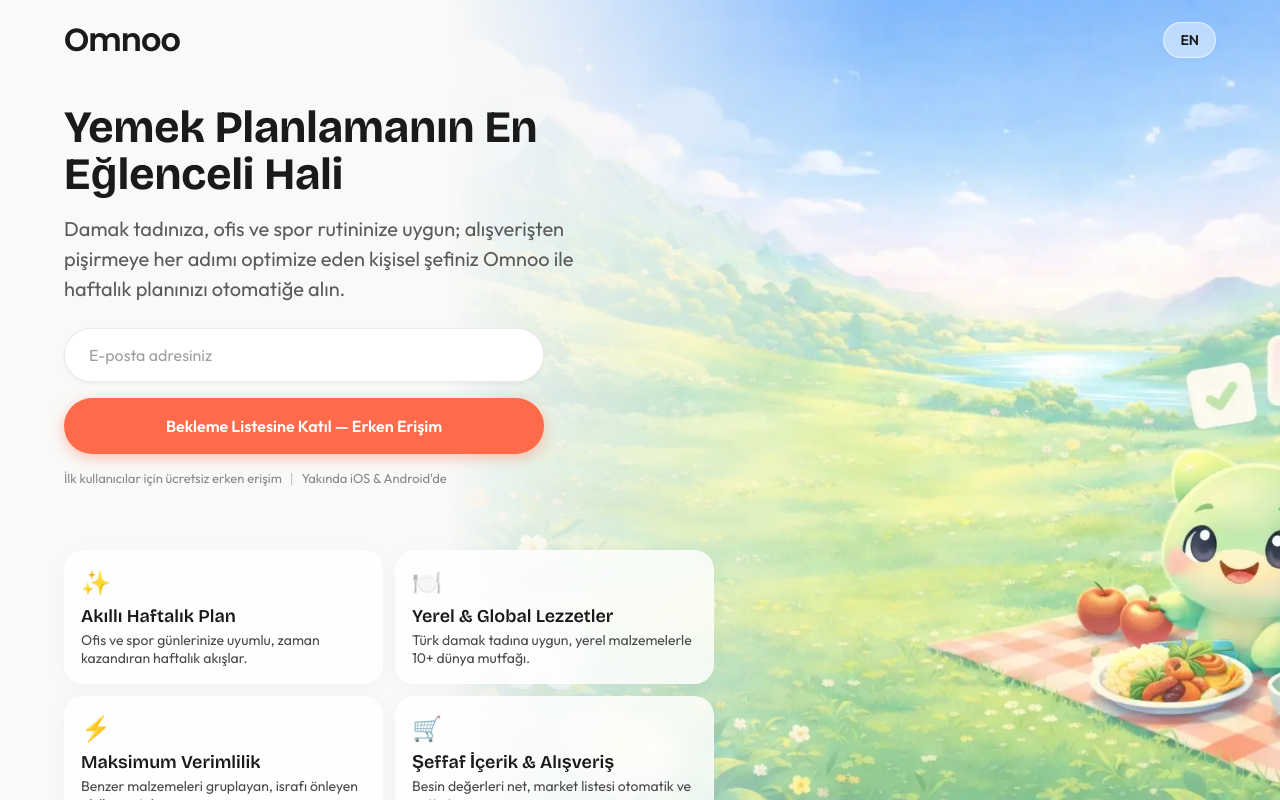
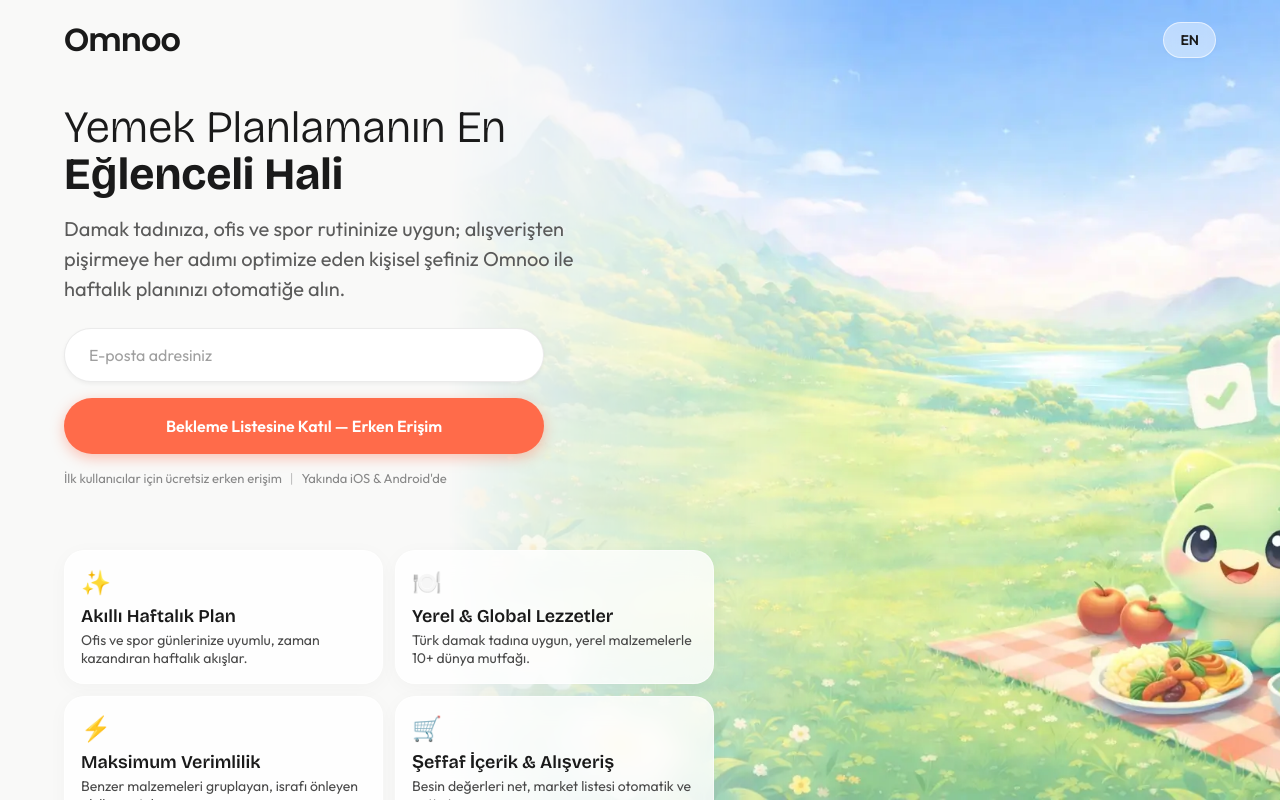
Before and after one commit to togay-aytemiz/omnoo-landing, a Next.js app: page / in a window 1280 px wide. Built offline with nearby package versions, Linux system fonts and the light colour scheme.

Commit message:
Add global headline font weights

```diff
--- a/src/components/LandingPage.module.css
+++ b/src/components/LandingPage.module.css
@@ -60,8 +60,15 @@
     color: var(--color-text-primary);
     margin-bottom: var(--spacing-lg);
     max-width: 600px;
-    margin-left: auto;
     margin-right: auto;
+}
+
+.headlineLight {
+    font-weight: 300;
+}
+
+.headlineBold {
+    font-weight: 700;
 }
 
 .subheadline {
```
